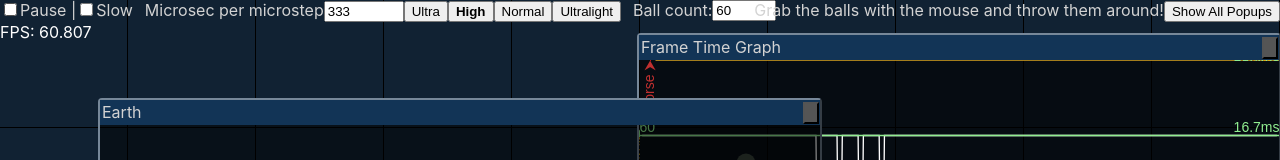
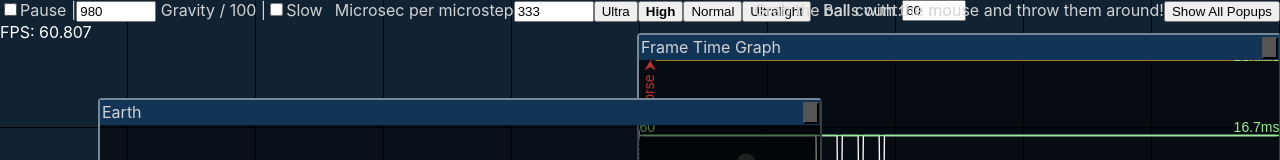
Before and after one commit to doug65536/hello-react, a React (Create React App) app: page / in a window 1280 px wide. Shown: the top 160 px of the page. Built offline with nearby package versions, Linux system fonts and the light colour scheme; no server answers.

Commit message:
Add adjustable gravity

```diff
--- a/src/App.tsx
+++ b/src/App.tsx
@@ -145,6 +145,10 @@ class App extends React.Component<{}>
     this.windowResizeHandlerBound = this.windowResizeHandler.bind(this);
 
     window.addEventListener('resize', this.windowResizeHandlerBound);
+
+    this.performanceHackInterval = setInterval(() => {
+      console.log(this.buckets.perf);
+    }, 1000);
   }
 
   private windowResizeHandler(): void {
@@ -155,6 +159,11 @@ class App extends React.Component<{}>
   }
 
   componentWillUnmount(): void {
+    if (this.performanceHackInterval) {
+      clearInterval(this.performanceHackInterval);
+      this.performanceHackInterval = null;
+    }
+
     this.dragDispatcher.unhook();
     if (this.windowResizeHandlerBound)
       window.removeEventListener('resize', this.windowResizeHandlerBound);
@@ -248,7 +257,7 @@ class App extends React.Component<{}>
           let body = this.bodies[i];
           if (body) {
             body.ax = 0;
-            body.ay = 980;
+            body.ay = this.gravity;
             if (body.hx !== 0 || body.hy !== 0 || body.wtf) {
               body.hy -= 1;
               let hm = body.wtf / Math.sqrt(
@@ -385,7 +394,18 @@ class App extends React.Component<{}>
       <div style={{position: 'absolute'}}>
         {this.collisionGrid(enableCollisionGrid)}
       </div>
-      <div style={{position: 'absolute'}}>
+
+      <div style={{
+            left: 0,
+            top: 0,
+            right: 0,
+            bottom: 0,
+            overflow: 'hidden'
+          }}>
+        {this.bodyElements}
+      </div>
+
+      <div style={{position: 'absolute', left: 0, top: 0}}>
       <label>
         <input
           type="checkbox"
@@ -394,6 +414,24 @@ class App extends React.Component<{}>
           onChange={() => this.paused = !this.paused}
           />
         Pause
+      </label> |
+      <label>
+        <input
+            type="number"
+            key="gravity"
+            min={-980*2}
+            max={980*2}
+            step={98}
+            defaultValue={980}
+            title="Gravity"
+            onChange={(event) => {
+              this.bodies.forEach((body) => {
+                this.gravity = +event.target.value;
+                if (body)
+                  body.ay = this.gravity;
+              });
+              this.forceUpdate();
+            }}/> Gravity / 100
       </label> |
       <label>
         <input
@@ -408,7 +446,7 @@ class App extends React.Component<{}>
         Microsec per microstep
         <input
           type="number"
-          key="slow-input"
+          key="quality-input"
           min={1}
           max={16666}
           value={this.microstepMicrosecs}
@@ -450,16 +488,6 @@ class App extends React.Component<{}>
         onClick={(event) => ToolWindow.showAllWindows()}>
           Show All Popups
         </button>
-      </div>
-
-      <div style={{
-            left: 0,
-            top: 0,
-            right: 0,
-            bottom: 0,
-            overflow: 'hidden'
-          }}>
-        {this.bodyElements}
       </div>
 
       <ToolWindow<FrameGraph>
```
